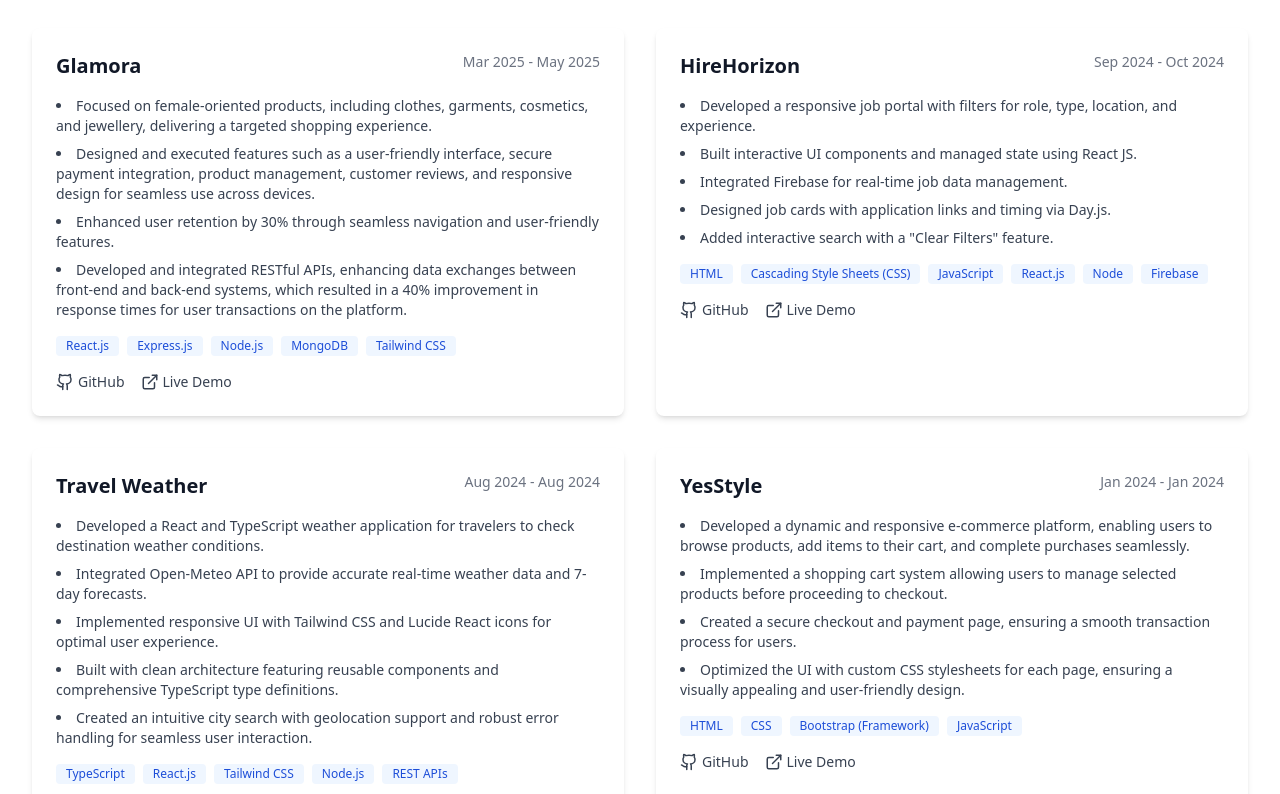
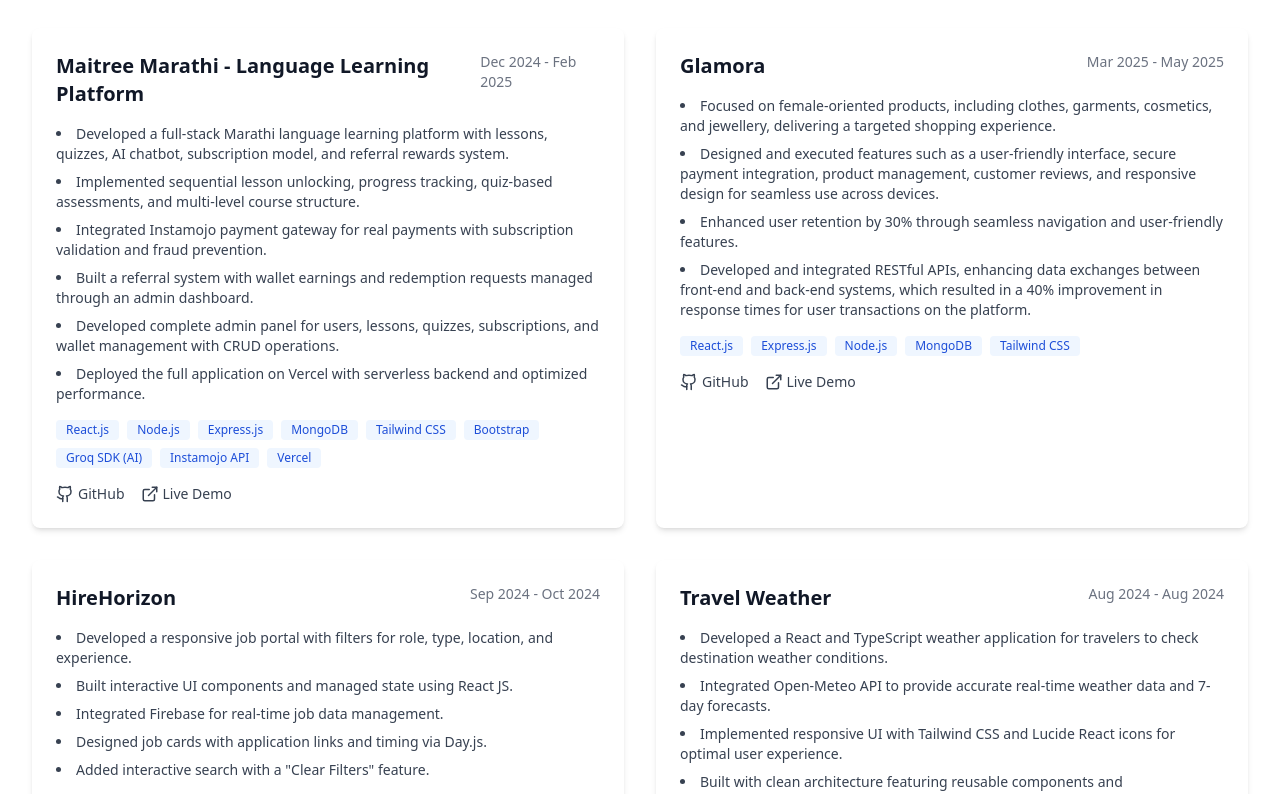
Before and after one commit to manishsingh0418/Portfolio, a React (Vite) app: page / in a window 1280 px wide. Shown: the part 3782-4576 px from the top of the page. Built offline with nearby package versions, Linux system fonts and the light colour scheme.

Commit message:
Updated Project

```diff
--- a/src/components/Projects.tsx
+++ b/src/components/Projects.tsx
@@ -2,9 +2,97 @@
 import { Github, ExternalLink } from 'lucide-react';
 import { motion } from 'framer-motion';
 
+// const projects = [
+//   {
+//     id: 1,
+//     title: 'Glamora',
+//     period: 'Mar 2025 - May 2025',
+//     description: [
+//       'Focused on female-oriented products, including clothes, garments, cosmetics, and jewellery, delivering a targeted shopping experience.',
+//       'Designed and executed features such as a user-friendly interface, secure payment integration, product management, customer reviews, and responsive design for seamless use across devices.',
+//       'Enhanced user retention by 30% through seamless navigation and user-friendly features.',
+//       'Developed and integrated RESTful APIs, enhancing data exchanges between front-end and back-end systems, which resulted in a 40% improvement in response times for user transactions on the platform.'
+//     ],
+//     github: 'https://github.com/manishsingh0418/Glamora.git',
+//     liveLink: 'https://theglamora.netlify.app/',
+//     skills: ['React.js', 'Express.js', 'Node.js', 'MongoDB', 'Tailwind CSS']
+//   },
+//   {
+//     id: 2,
+//     title: 'HireHorizon',
+//     period: 'Sep 2024 - Oct 2024',
+//     description: [
+//       'Developed a responsive job portal with filters for role, type, location, and experience.',
+//       'Built interactive UI components and managed state using React JS.',
+//       'Integrated Firebase for real-time job data management.',
+//       'Designed job cards with application links and timing via Day.js.',
+//       'Added interactive search with a "Clear Filters" feature.'
+//     ],
+//     github: 'https://github.com/manishsingh0418/HireHorizon.git',
+//     liveLink: 'https://hire-horizon.vercel.app/',
+//     skills: ['HTML', 'Cascading Style Sheets (CSS)', 'JavaScript', 'React.js', 'Node', 'Firebase']
+//   },
+//   {
+//     id: 3,
+//     title: 'Travel Weather',
+//     period: 'Aug 2024 - Aug 2024',
+//     description: [
+//       'Developed a React and TypeScript weather application for travelers to check destination weather conditions.',
+//       'Integrated Open-Meteo API to provide accurate real-time weather data and 7-day forecasts.',
+//       'Implemented responsive UI with Tailwind CSS and Lucide React icons for optimal user experience.',
+//       'Built with clean architecture featuring reusable components and comprehensive TypeScript type definitions.',
+//       'Created an intuitive city search with geolocation support and robust error handling for seamless user interaction.'
+//     ],
+//     github: 'https://github.com/manishsingh0418/TravelWeather.git',
+//     liveLink: 'https://travelweather4.netlify.app/',
+//     skills: ['TypeScript', 'React.js', 'Tailwind CSS', 'Node.js', 'REST APIs']
+//   },
+//   {
+//     id: 4,
+//     title: 'YesStyle',
+//     period: 'Jan 2024 - Jan 2024',
+//     description: [
+//       'Developed a dynamic and responsive e-commerce platform, enabling users to browse products, add items to their cart, and complete purchases seamlessly.',
+//       'Implemented a shopping cart system allowing users to manage selected products before proceeding to checkout.',
+//       'Created a secure checkout and payment page, ensuring a smooth transaction process for users.',
+//       'Optimized the UI with custom CSS stylesheets for each page, ensuring a visually appealing and user-friendly design.'
+//     ],
+//     github: 'https://github.com/manishsingh0418/YesStyle.git',
+//     liveLink: 'https://manishsingh0418.github.io/YesStyle/',
+//     skills: ['HTML', 'CSS', 'Bootstrap (Framework)', 'JavaScript']
+//   }
+// ];
 const projects = [
+  // ⭐ LATEST PROJECT - NOW AT THE TOP
   {
     id: 1,
+    title: 'Maitree Marathi - Language Learning Platform',
+    period: 'Dec 2024 - Feb 2025',
+    description: [
+      'Developed a full-stack Marathi language learning platform with lessons, quizzes, AI chatbot, subscription model, and referral rewards system.',
+      'Implemented sequential lesson unlocking, progress tracking, quiz-based assessments, and multi-level course structure.',
+      'Integrated Instamojo payment gateway for real payments with subscription validation and fraud prevention.',
+      'Built a referral system with wallet earnings and redemption requests managed through an admin dashboard.',
+      'Developed complete admin panel for users, lessons, quizzes, subscriptions, and wallet management with CRUD operations.',
+      'Deployed the full application on Vercel with serverless backend and optimized performance.'
+    ],
+    github: 'https://github.com/', // add repo if you want to show it
+    liveLink: 'https://maitreemarathi-frontend.vercel.app/',
+    skills: [
+      'React.js',
+      'Node.js',
+      'Express.js',
+      'MongoDB',
+      'Tailwind CSS',
+      'Bootstrap',
+      'Groq SDK (AI)',
+      'Instamojo API',
+      'Vercel'
+    ]
+  },
+
+  {
+    id: 2,
     title: 'Glamora',
     period: 'Mar 2025 - May 2025',
     description: [
@@ -17,8 +105,9 @@
     liveLink: 'https://theglamora.netlify.app/',
     skills: ['React.js', 'Express.js', 'Node.js', 'MongoDB', 'Tailwind CSS']
   },
+
   {
-    id: 2,
+    id: 3,
     title: 'HireHorizon',
     period: 'Sep 2024 - Oct 2024',
     description: [
@@ -30,10 +119,11 @@
     ],
     github: 'https://github.com/manishsingh0418/HireHorizon.git',
     liveLink: 'https://hire-horizon.vercel.app/',
-    skills: ['HTML', 'Cascading Style Sheets (CSS)', 'JavaScript', 'React.js', 'Node', 'Firebase']
+    skills: ['HTML', 'CSS', 'JavaScript', 'React.js', 'Firebase']
   },
+
   {
-    id: 3,
+    id: 4,
     title: 'Travel Weather',
     period: 'Aug 2024 - Aug 2024',
     description: [
@@ -45,10 +135,11 @@
     ],
     github: 'https://github.com/manishsingh0418/TravelWeather.git',
     liveLink: 'https://travelweather4.netlify.app/',
-    skills: ['TypeScript', 'React.js', 'Tailwind CSS', 'Node.js', 'REST APIs']
+    skills: ['TypeScript', 'React.js', 'Tailwind CSS', 'REST APIs']
   },
+
   {
-    id: 4,
+    id: 5,
     title: 'YesStyle',
     period: 'Jan 2024 - Jan 2024',
     description: [
@@ -59,7 +150,7 @@
     ],
     github: 'https://github.com/manishsingh0418/YesStyle.git',
     liveLink: 'https://manishsingh0418.github.io/YesStyle/',
-    skills: ['HTML', 'CSS', 'Bootstrap (Framework)', 'JavaScript']
+    skills: ['HTML', 'CSS', 'JavaScript', 'Bootstrap']
   }
 ];
 
```
